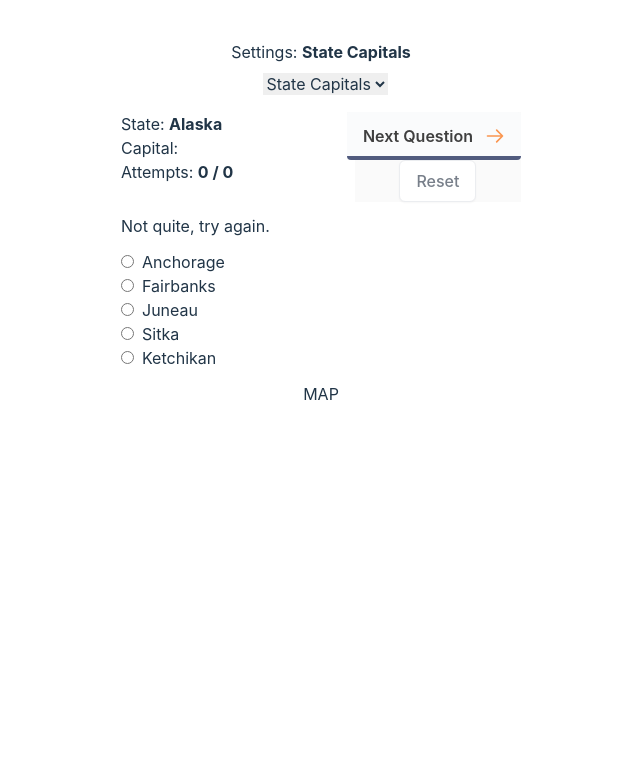
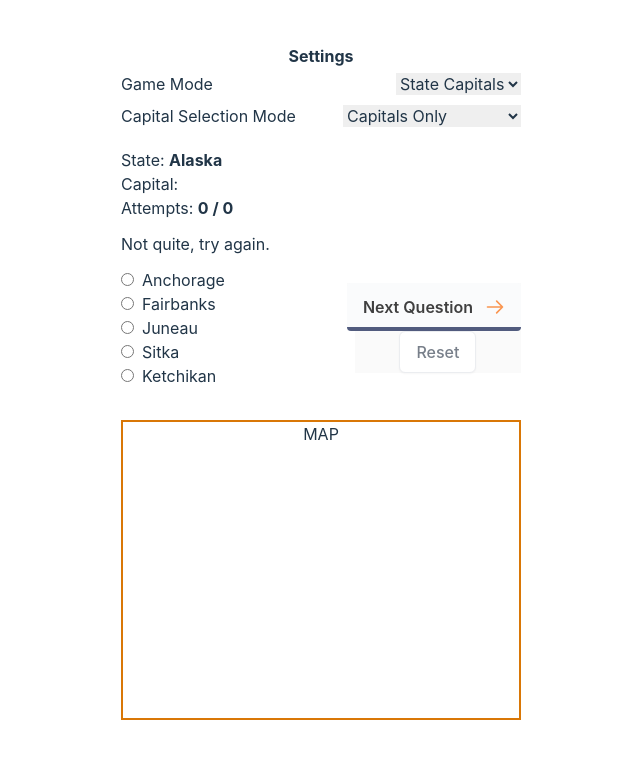
Before and after one commit to n8rzz/atlas-run, a React (Vite) app: page / in a window 1280 px wide. Shown: the top 758 px of the page, without its empty margins (319-959 px from the left). Built offline with nearby package versions, Linux system fonts and the light colour scheme.

Commit message:
moves action buttons to live next to the questions, adds slightly more style to the QuestionHeader

```diff
--- a/package.json
+++ b/package.json
@@ -10,6 +10,7 @@
     "preview": "vite preview"
   },
   "dependencies": {
+    "clsx": "^2.0.0",
     "react": "^18.2.0",
     "react-dom": "^18.2.0",
     "topojson-client": "^3.1.0"
--- a/src/App.tsx
+++ b/src/App.tsx
@@ -6,7 +6,13 @@ export function App() {
       <div className={'w-full min-w-[400px]'}>
         <GameActionBar />
       </div>
-      <div className={'mt-3'}>{'MAP'}</div>
+      <div
+        className={
+          'mt-8 w-full h-[300px] border-2 border-amber-600 border-solid'
+        }
+      >
+        {'MAP'}
+      </div>
     </div>
   );
 }
--- a/src/components/game-action-bar/GameActionBar.tsx
+++ b/src/components/game-action-bar/GameActionBar.tsx
@@ -11,7 +11,6 @@ export function GameActionBar() {
   const [gameSetting, setGameSetting] = useState<GameMode>(
     GameMode.StateCapitals,
   );
-  // eslint-disable-next-line @typescript-eslint/no-unused-vars
   const [selectedStateIndex, setSelectedStateIndex] = useState<number>(0);
   const [answerAttemptCount, setAnswerAttemptCount] = useState<number>(0);
   const [answer, setAnswer] = useState<string>('');
@@ -26,8 +25,13 @@ export function GameActionBar() {
 
   const handleReset = () => {
     setSelectedStateIndex(0);
+    setAnswer('');
     setAnswerAttemptCount(0);
-    // TODO: reset capital too
+  };
+
+  const handleMoveToNextQuestion = () => {
+    setSelectedStateIndex(selectedStateIndex + 1);
+    setAnswer('');
   };
 
   return (
@@ -42,8 +46,6 @@ export function GameActionBar() {
           answerAttemptCount={answerAttemptCount}
           selectedStateIndex={selectedStateIndex}
           selectedStateWithCities={selectedStateWithCities}
-          onClickNext={() => setSelectedStateIndex(selectedStateIndex + 1)}
-          onClickReset={handleReset}
         />
 
         <ResultBanner
@@ -52,9 +54,14 @@ export function GameActionBar() {
         />
 
         <Questions
+          answer={answer}
           currentValue={answer}
           handleSelectAnswer={handleSelectAnswer}
+          onClickNext={handleMoveToNextQuestion}
+          onClickReset={handleReset}
           options={citiesOptionList}
+          selectedStateIndex={selectedStateIndex}
+          selectedStateWithCities={selectedStateWithCities}
         />
       </div>
     </Fragment>
--- a/src/components/game-action-bar/game-settings/GameSettings.tsx
+++ b/src/components/game-action-bar/game-settings/GameSettings.tsx
@@ -1,5 +1,6 @@
 import { ChangeEvent } from 'react';
 import { GameMode, gameModeLabels } from '../GameActionBar.constants.ts';
+import { UiLabelInputGroup } from '../../shared/ui-label-input-group/UiLabelInputGroup.tsx';
 
 interface IProps {
   handleChangeGameSettings: (setting: GameMode) => void;
@@ -12,16 +13,20 @@ export function GameSettings(props: IProps) {
   };
 
   return (
-    <div>
+    <div className={'my-3 text-left'}>
       <div className={'text-center'}>
-        <h2 className={'my-2'}>
-          {`Settings: `} <b>{gameModeLabels[props.selectedGameMode]}</b>
-        </h2>
+        <h2 className={'font-bold'}>{'Settings'}</h2>
       </div>
 
-      <div className={'ml-2'}>
+      <UiLabelInputGroup>
+        <label
+          className={'mr-2'}
+          htmlFor={'gameMode'}
+        >
+          {'Game Mode'}
+        </label>
         <select
-          name={'game-settings'}
+          name={'gameMode'}
           onChange={handleGameSettingsChange}
         >
           <option value={GameMode.StateCapitals}>
@@ -33,7 +38,22 @@ export function GameSettings(props: IProps) {
           {/*<option value={'States'}>{'States'}</option>*/}
           {/*<option value={'Cities'}>{'Cities'}</option>*/}
         </select>
-      </div>
+      </UiLabelInputGroup>
+
+      <UiLabelInputGroup>
+        <label
+          className={'mr-2'}
+          htmlFor={'capitalSelectionMode'}
+        >
+          {'Capital Selection Mode'}
+        </label>
+        <select name={'capitalSelectionMode'}>
+          <option value={'capitalsOnly'}>{'Capitals Only'}</option>
+          <option value={'capitalAndStateCities'}>
+            {'Capital & State Cities'}
+          </option>
+        </select>
+      </UiLabelInputGroup>
     </div>
   );
 }
--- a/src/components/game-action-bar/question-header/QuestionHeader.tsx
+++ b/src/components/game-action-bar/question-header/QuestionHeader.tsx
@@ -1,19 +1,15 @@
 import { IStateWithCities } from '../../../domain/states-and-cities.types.ts';
-import { UiButton } from '../../shared/ui-button/UiButton.tsx';
-import { UiResetButton } from '../../shared/ui-reset-button/UiResetButton.tsx';
 
 export interface IProps {
   answer: string;
   answerAttemptCount: number;
-  onClickNext: () => void;
-  onClickReset: () => void;
   selectedStateIndex: number;
   selectedStateWithCities: IStateWithCities;
 }
 
 export function QuestionHeader(props: IProps) {
   return (
-    <div className={'mb-3 flex justify-between'}>
+    <div className={'mb-3'}>
       <div>
         <h3>
           {'State: '} <b>{props.selectedStateWithCities.name}</b>
@@ -32,22 +28,6 @@ export function QuestionHeader(props: IProps) {
           </b>
         </p>
       </div>
-      <div className={'flex flex-col space-x-2'}>
-        <button
-          className={'disabled:opacity-75'}
-          disabled={props.answer !== props.selectedStateWithCities.capital}
-          onClick={props.onClickNext}
-        >
-          <UiButton>{'Next Question'}</UiButton>
-        </button>
-        <button
-          className={'disabled:opacity-75'}
-          disabled={props.selectedStateIndex === 0}
-          onClick={props.onClickReset}
-        >
-          <UiResetButton>{'Reset'}</UiResetButton>
-        </button>
-      </div>
     </div>
   );
 }
--- a/src/components/game-action-bar/questions/Questions.tsx
+++ b/src/components/game-action-bar/questions/Questions.tsx
@@ -1,10 +1,18 @@
 import { ChangeEvent } from 'react';
 import { ILabelValue } from './Questions.types.ts';
+import { UiButton } from '../../shared/ui-button/UiButton.tsx';
+import { UiResetButton } from '../../shared/ui-reset-button/UiResetButton.tsx';
+import { IStateWithCities } from '../../../domain/states-and-cities.types.ts';
 
 interface IProps {
+  answer: string;
   currentValue: string;
   handleSelectAnswer: (answer: string) => void;
+  onClickNext: () => void;
+  onClickReset: () => void;
   options: ILabelValue[];
+  selectedStateIndex: number;
+  selectedStateWithCities: IStateWithCities;
 }
 
 export function Questions(props: IProps) {
@@ -13,6 +21,7 @@ export function Questions(props: IProps) {
   };
 
   return (
+    <div className={'flex justify-between items-center'}>
       <form>
         <ul>
           {props.options.map((question) => (
@@ -32,5 +41,23 @@ export function Questions(props: IProps) {
           ))}
         </ul>
       </form>
+
+      <div className={'flex flex-col space-x-2'}>
+        <button
+          className={'disabled:opacity-75'}
+          disabled={props.answer !== props.selectedStateWithCities.capital}
+          onClick={props.onClickNext}
+        >
+          <UiButton>{'Next Question'}</UiButton>
+        </button>
+        <button
+          className={'disabled:opacity-75'}
+          disabled={props.selectedStateIndex === 0}
+          onClick={props.onClickReset}
+        >
+          <UiResetButton>{'Reset'}</UiResetButton>
+        </button>
+      </div>
+    </div>
   );
 }
--- /dev/null
+++ b/src/components/shared/ui-label-input-group/UiLabelInputGroup.tsx
@@ -0,0 +1,11 @@
+import { PropsWithChildren } from 'react';
+
+interface IProps extends PropsWithChildren {}
+
+export function UiLabelInputGroup(props: IProps) {
+  return (
+    <div className={'py-1 flex items-center justify-between'}>
+      {props.children}
+    </div>
+  );
+}
--- a/src/domain/states-and-cities.ts
+++ b/src/domain/states-and-cities.ts
@@ -1619,3 +1619,5 @@ export const usStatesWithCities: IStateWithCities[] = [
     population: 578759,
   },
 ];
+
+export const usCapitalCities = usStatesWithCities.map((state) => state.capital);
```
Also changed, not shown: 1 other file (tests, documents, lock files or other folders). Lines whose indentation alone changed are shown as unchanged.
